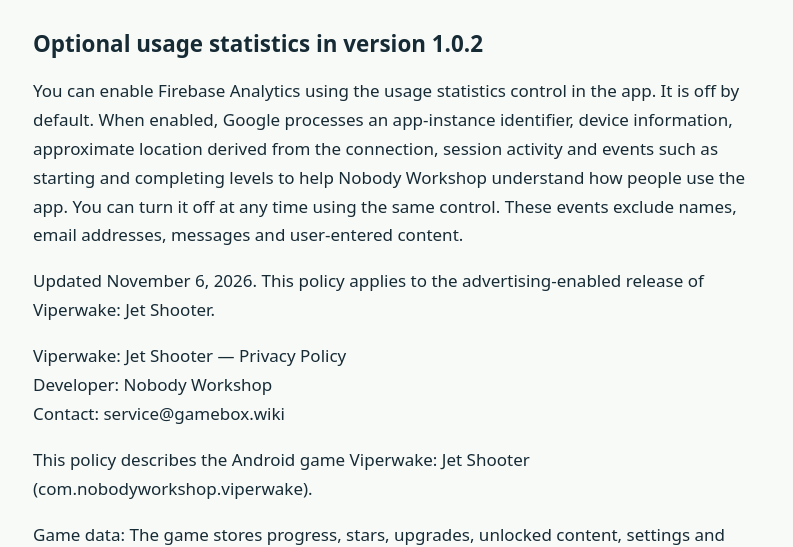
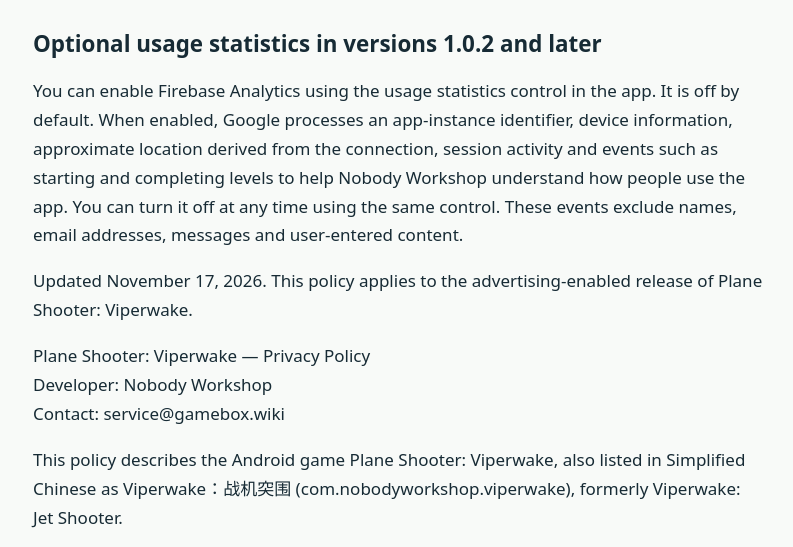
Before and after one commit to happyxray618/nobody-workshop-privacy, a plain HTML site: page viperwake/privacy-policy.html in a window 1280 px wide. Shown: the part 232-779 px from the top of the page, without its empty margins (181-974 px from the left). Drawn offline with Linux system fonts and the light colour scheme.

Commit message:
Align Viperwake privacy policy with approved Plane Shooter name

```diff
--- a/viperwake/privacy-policy.html
+++ b/viperwake/privacy-policy.html
@@ -1,9 +1,9 @@
-<!doctype html><html lang="en"><head><meta charset="utf-8"><meta name="viewport" content="width=device-width,initial-scale=1"><title>Viperwake: Jet Shooter Privacy Policy</title><link rel="stylesheet" href="../styles.css"></head><body><header><strong>Nobody Workshop</strong></header><main><h1>Privacy Policy</h1>
-<section><h2>Optional usage statistics in version 1.0.2</h2><p>You can enable Firebase Analytics using the usage statistics control in the app. It is off by default. When enabled, Google processes an app-instance identifier, device information, approximate location derived from the connection, session activity and events such as starting and completing levels to help Nobody Workshop understand how people use the app. You can turn it off at any time using the same control. These events exclude names, email addresses, messages and user-entered content.</p></section>
-<p>Updated November 6, 2026. This policy applies to the advertising-enabled release of Viperwake: Jet Shooter.</p><p>Viperwake: Jet Shooter — Privacy Policy<br>Developer: Nobody Workshop<br>Contact: service@gamebox.wiki</p>
-<p>This policy describes the Android game Viperwake: Jet Shooter (com.nobodyworkshop.viperwake).</p>
+<!doctype html><html lang="en"><head><meta charset="utf-8"><meta name="viewport" content="width=device-width,initial-scale=1"><title>Plane Shooter: Viperwake Privacy Policy</title><link rel="stylesheet" href="../styles.css"></head><body><header><strong>Nobody Workshop</strong></header><main><h1>Privacy Policy</h1>
+<section><h2>Optional usage statistics in versions 1.0.2 and later</h2><p>You can enable Firebase Analytics using the usage statistics control in the app. It is off by default. When enabled, Google processes an app-instance identifier, device information, approximate location derived from the connection, session activity and events such as starting and completing levels to help Nobody Workshop understand how people use the app. You can turn it off at any time using the same control. These events exclude names, email addresses, messages and user-entered content.</p></section>
+<p>Updated November 17, 2026. This policy applies to the advertising-enabled release of Plane Shooter: Viperwake.</p><p>Plane Shooter: Viperwake — Privacy Policy<br>Developer: Nobody Workshop<br>Contact: service@gamebox.wiki</p>
+<p>This policy describes the Android game Plane Shooter: Viperwake, also listed in Simplified Chinese as Viperwake：战机突围 (com.nobodyworkshop.viperwake), formerly Viperwake: Jet Shooter.</p>
 <p>Game data: The game stores progress, stars, upgrades, unlocked content, settings and privacy choices on your device. A game account is not required and Nobody Workshop does not provide a cloud save for this version. You can clear local data in Android settings. Uninstalling or clearing storage may remove your progress. Android backup, restore and device transfer may retain or restore copies depending on your settings.</p>
 <p>Advertising: The game uses Google Mobile Ads and Google's User Messaging Platform to offer banner, interstitial, optional rewarded and app-open ads. Google and its partners may process IP addresses, approximate location, advertising and other device identifiers, app and ad interactions, and diagnostic information to deliver and measure ads, prevent fraud and provide services. Non-personalized or limited ads can also involve processing. Google and participating partners may process data outside your country. Google explains its practices at https://policies.google.com/privacy and https://policies.google.com/technologies/partner-sites.</p>
 <p>Privacy choices: The game asks your age group and keeps ads off when age is unknown or under 18. Where required, Google's consent message offers choices, including refusal and an option to manage settings. You can return to Privacy &amp; ads from the game menu and open Ad privacy choices when available, or disable ads in the game. Disabling ads stops future ad requests in this game; it does not erase data already processed by Google or partners. You may also use Android's advertising privacy controls. Optional GameAnalytics gameplay analytics is not enabled in this version.</p>
 <p>Support: If you email service@gamebox.wiki, we receive your address and any information you choose to send, and use it to respond and investigate. Please do not send passwords, keys, payment details or unnecessary sensitive information. We retain support correspondence only as needed for the request and applicable legal, security or dispute obligations, and handle requests for access, correction or deletion through this address. Ask us about Viperwake and provide only information reasonably needed to locate your correspondence. Local game data is controlled on your device; Google data is also subject to Google's own privacy and deletion controls.</p>
-<p>Audience and security: The game is intended for adults aged 18 and older. The age selection is self-declared. The game does not require camera, microphone, contacts or precise GPS permission to play. Protect your device and backups; no system offers absolute security. We may update this policy when practices change. Contact Nobody Workshop at service@gamebox.wiki with questions or privacy requests.</p></main><footer>Nobody Workshop · Viperwake: Jet Shooter</footer></body></html>
+<p>Audience and security: The game is intended for adults aged 18 and older. The age selection is self-declared. The game does not require camera, microphone, contacts or precise GPS permission to play. Protect your device and backups; no system offers absolute security. We may update this policy when practices change. Contact Nobody Workshop at service@gamebox.wiki with questions or privacy requests.</p></main><footer>Nobody Workshop · Plane Shooter: Viperwake</footer></body></html>
```
